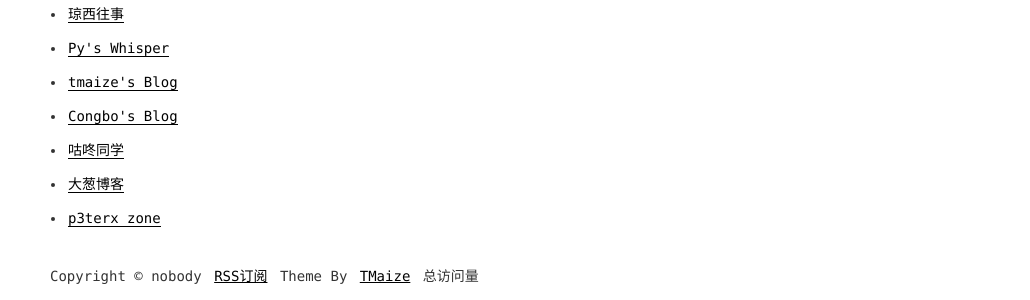
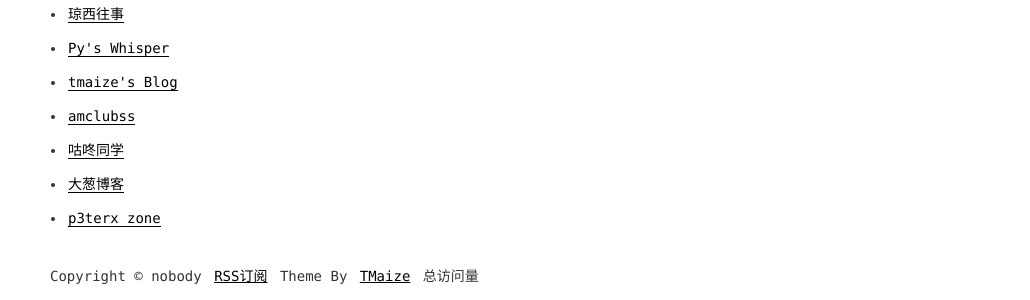
Before and after one commit to JustinHuber/justinhuber.github.io, a Jekyll site: the page built from pages/links.md, in a window 1280 px wide. Shown: the part 463-763 px from the top of the page, without its empty margins (250-1280 px from the left). Built offline with Jekyll 4.4.1, drawn with Linux system fonts in a browser that asks for light colours; comment, search, counter and statistics services are not loaded.

Commit message:
Update _config.yml

```diff
--- a/_config.yml
+++ b/_config.yml
@@ -70,8 +70,8 @@ links:
     url: https://whisper.pyliubaolin.top
   - title: tmaize's Blog
     url: https://blog.tmaize.net/
-  - title: Congbo's Blog
-    url: https://congbo.site
+  - title: amclubss
+    url: https://firebase.amclubss.com/
   - title: 咕咚同学
     url: https://gudong.site
   - title: 大葱博客
```
